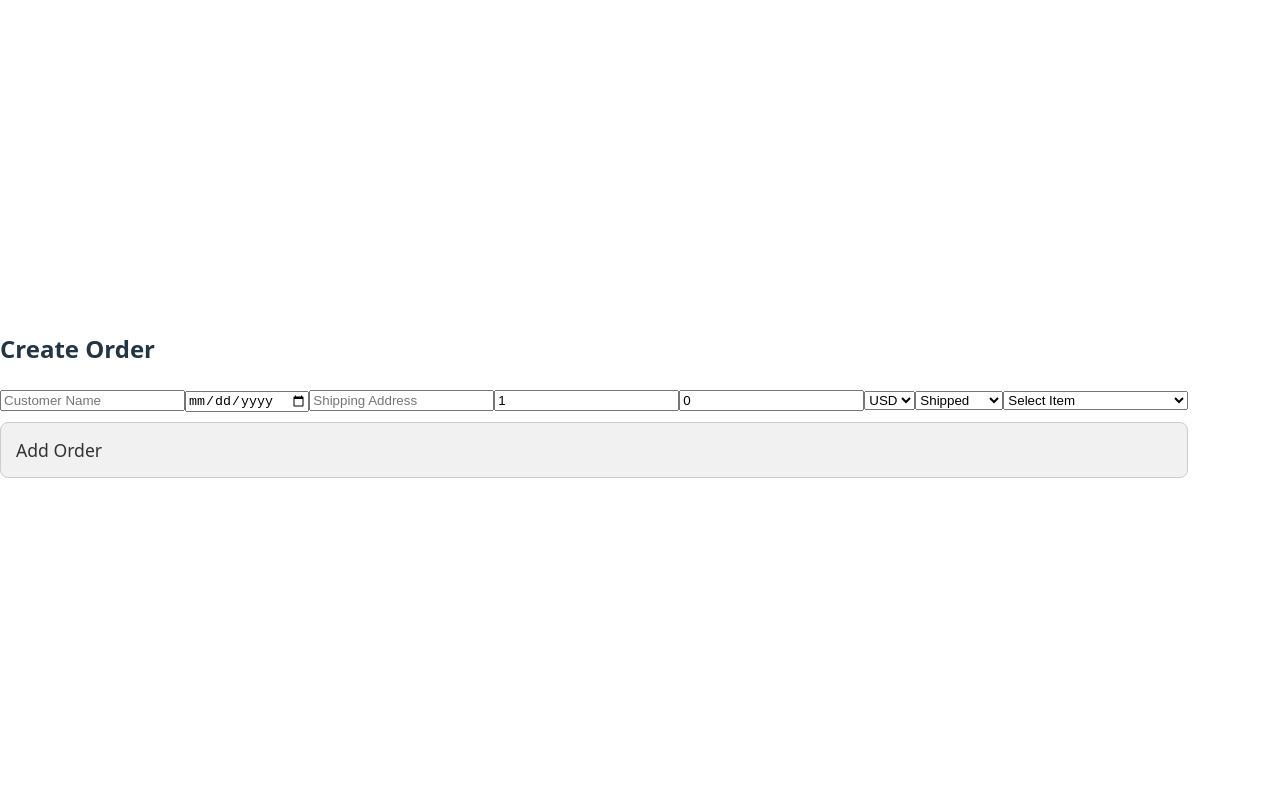
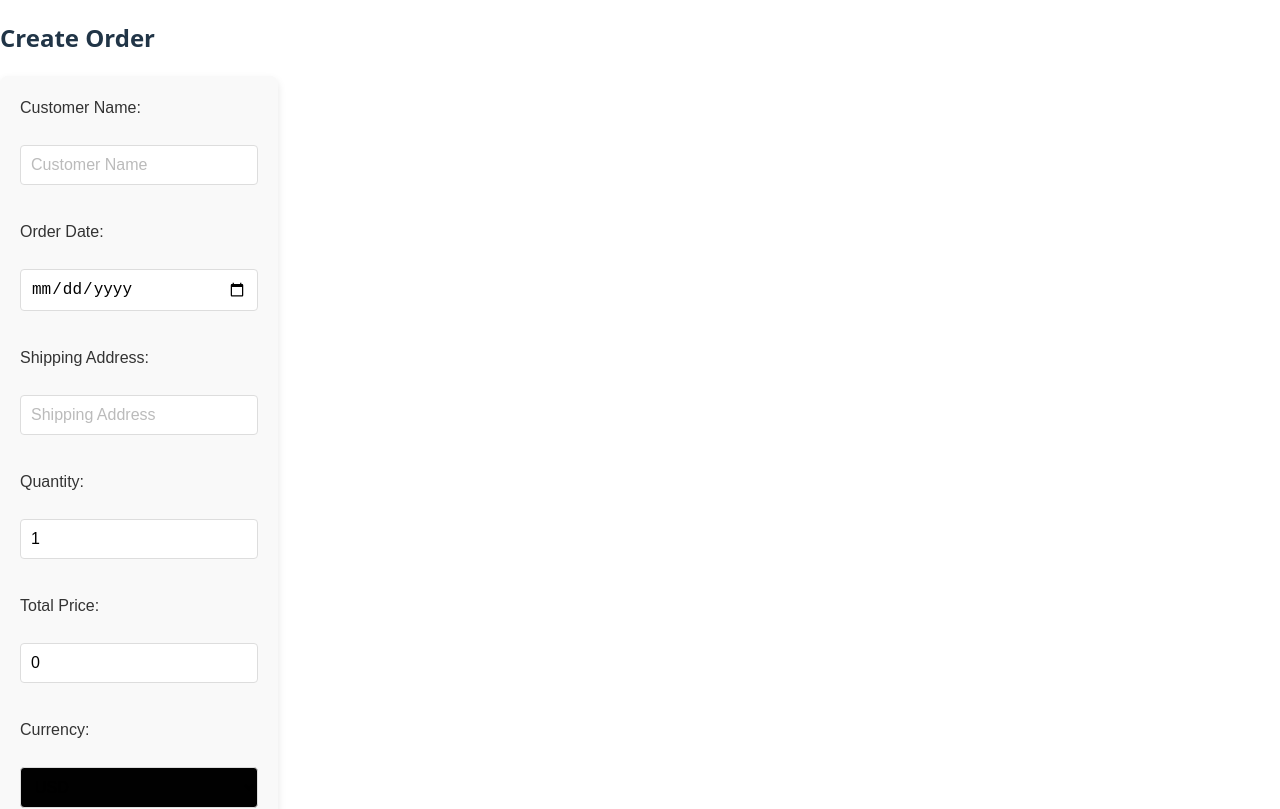
Before and after one commit to Demidova-olia/atsiskaytimas, a React (Vite) app: page /atsiskaytimas/orders/create in a window 1280 px wide. Shown: the top 809 px of the page. Built offline with nearby package versions, Linux system fonts and the light colour scheme; no server answers; data requests are answered from the project's data file.

Commit message:
corrected order form

```diff
--- a/db.json
+++ b/db.json
@@ -245,6 +245,42 @@
       "status": "Processing",
       "orderDate": "2025-06-12",
       "shippingAddress": "n/nk.m"
+    },
+    {
+      "id": "ab3d",
+      "orderId": "1742232435830",
+      "customerName": "Olia",
+      "itemId": "1",
+      "quantity": 1,
+      "totalPrice": 500,
+      "currency": "USD",
+      "status": "Processing",
+      "orderDate": "2025-03-17",
+      "shippingAddress": "sthstujhdfxgvc  twe"
+    },
+    {
+      "id": "3375",
+      "orderId": "1742233544198",
+      "customerName": "ddhdh",
+      "itemId": "1",
+      "quantity": 1,
+      "totalPrice": 500,
+      "currency": "USD",
+      "status": "Shipped",
+      "orderDate": "2025-03-17",
+      "shippingAddress": "ryhsgsffg"
+    },
+    {
+      "id": "c759",
+      "orderId": "1742234368066",
+      "customerName": "пванкы",
+      "itemId": "1",
+      "quantity": 1,
+      "totalPrice": 500,
+      "currency": "USD",
+      "status": "Shipped",
+      "orderDate": "2025-03-12",
+      "shippingAddress": "ыкпыкры"
     }
   ]
 }
--- a/src/components/CollectionForm.tsx
+++ b/src/components/CollectionForm.tsx
@@ -4,6 +4,7 @@ import { useNavigate } from 'react-router';
 import axios from 'axios';
 import { Collection, Designer } from './types';
 import { API_URL } from '../../config';
+import './FormStyle.css';
 
 const CollectionForm: React.FC = () => {
   const [name, setName] = useState('');
--- a/src/components/DesignerForm.tsx
+++ b/src/components/DesignerForm.tsx
@@ -2,6 +2,7 @@ import React, { useState, useEffect } from "react";
 import axios from "axios";
 import { Designer } from "../components/types";
 import { API_URL } from "../../config";
+import './FormStyle.css';
 
 interface DesignerFormProps {
   initialValues: Designer | null;
--- /dev/null
+++ b/src/components/FormStyle.css
@@ -0,0 +1,97 @@
+form {
+    display: flex;
+    flex-direction: column;
+    gap: 20px;
+    max-width: 500px;
+    margin: 20px auto;
+    padding: 20px;
+    background-color: #f9f9f9;
+    border-radius: 8px;
+    box-shadow: 0 4px 8px rgba(0, 0, 0, 0.1);
+    font-family: Arial, sans-serif;
+  }
+
+  input,
+  textarea,
+  select {
+    padding: 10px;
+    font-size: 16px;
+    border: 1px solid #ddd;
+    border-radius: 4px;
+    width: 100%;
+    box-sizing: border-box;
+    margin-bottom: 15px;
+  }
+  input::placeholder,
+  textarea::placeholder {
+    color: #bbb;
+  }
+  label {
+    font-size: 16px;
+    color: #333;
+    margin-bottom: 5px;
+  }
+  textarea {
+    min-height: 100px;
+    resize: vertical;
+  }
+
+  button {
+    padding: 12px 20px;
+    background-color: #007BFF;
+    color: white;
+    font-size: 16px;
+    border: none;
+    border-radius: 4px;
+    cursor: pointer;
+    transition: background-color 0.3s;
+  }
+
+  button:hover {
+    background-color: #0056b3;
+  }
+
+  button:disabled {
+    background-color: #bbb;
+    cursor: not-allowed;
+  }
+
+  p {
+    color: #d9534f;
+    font-size: 14px;
+    margin-top: 10px;
+  }
+
+  select {
+    background-color: rgb(1, 1, 1);
+  }
+
+  select:disabled {
+    color: #888;
+  }
+
+  button:disabled {
+    background-color: #ccc;
+  }
+
+  .loading,
+  .success {
+    text-align: center;
+    color: green;
+  }
+
+
+.order-item-image {
+    margin-top: 10px;
+    display: flex;
+    justify-content: center;
+    align-items: center;
+  }
+
+  .item-image {
+    max-width: 100px;
+    max-height: 100px;
+    object-fit: cover;
+    border-radius: 8px;
+    margin-top: 5px;
+  }
--- a/src/components/ItemForm.tsx
+++ b/src/components/ItemForm.tsx
@@ -2,6 +2,7 @@ import React, { useState } from 'react';
 import axios from 'axios';
 import { API_URL } from '../../config';
 import { useNavigate } from 'react-router';
+import './FormStyle.css';
 
 interface ItemFormProps {
   collectionId: string;
--- a/src/components/OrderForm.tsx
+++ b/src/components/OrderForm.tsx
@@ -4,6 +4,7 @@ import { useNavigate, useLocation } from 'react-router';
 import axios from 'axios';
 import { Order, Item } from './types';
 import { API_URL } from '../../config';
+import './FormStyle.css';
 
 const OrderForm: React.FC = () => {
   const location = useLocation();
@@ -18,6 +19,20 @@ const OrderForm: React.FC = () => {
   const [status, setStatus] = useState('Shipped');
   const [orderDate, setOrderDate] = useState('');
   const [shippingAddress, setShippingAddress] = useState('');
+  const [exchangeRates, setExchangeRates] = useState<Record<string, number>>({});
+
+  useEffect(() => {
+    const fetchExchangeRates = async () => {
+      try {
+        const response = await axios.get('https://api.exchangerate-api.com/v4/latest/USD');
+        setExchangeRates(response.data.rates);
+      } catch (error) {
+        console.error('Error fetching exchange rates:', error);
+      }
+    };
+
+    fetchExchangeRates();
+  }, []);
 
   useEffect(() => {
     const itemFromPage = location.state?.item;
@@ -26,6 +41,13 @@ const OrderForm: React.FC = () => {
       setTotalPrice(itemFromPage.price);
     }
   }, [location.state?.item]);
+
+  useEffect(() => {
+    if (exchangeRates[currency]) {
+      const newTotalPrice = location.state?.item?.price * exchangeRates[currency];
+      setTotalPrice(newTotalPrice || 0);
+    }
+  }, [currency, exchangeRates, location.state?.item?.price]);
 
   if (!context) {
     return <p>Loading...</p>;
@@ -59,7 +81,7 @@ const OrderForm: React.FC = () => {
       setQuantity(1);
       setTotalPrice(0);
       setCurrency('USD');
-      setStatus('Shipped');
+      setStatus('Processing');
       setOrderDate('');
       setShippingAddress('');
     } catch (error) {
@@ -69,6 +91,7 @@ const OrderForm: React.FC = () => {
 
   return (
     <form onSubmit={handleSubmit}>
+      <label htmlFor="customerName">Customer Name: </label>
       <input
         type="text"
         placeholder="Customer Name"
@@ -76,6 +99,8 @@ const OrderForm: React.FC = () => {
         onChange={(e) => setCustomerName(e.target.value)}
         required
       />
+
+      <label htmlFor="orderDate">Order Date: </label>
       <input
         type="date"
         placeholder="Order Date"
@@ -83,6 +108,8 @@ const OrderForm: React.FC = () => {
         onChange={(e) => setOrderDate(e.target.value)}
         required
       />
+
+      <label htmlFor="shippingAddress">Shipping Address: </label>
       <input
         type="text"
         placeholder="Shipping Address"
@@ -90,6 +117,8 @@ const OrderForm: React.FC = () => {
         onChange={(e) => setShippingAddress(e.target.value)}
         required
       />
+
+      <label htmlFor="quantity">Quantity: </label>
       <input
         type="number"
         placeholder="Quantity"
@@ -97,6 +126,8 @@ const OrderForm: React.FC = () => {
         onChange={(e) => setQuantity(Number(e.target.value))}
         required
       />
+
+      <label htmlFor="totalPrice">Total Price: </label>
       <input
         type="number"
         placeholder="Total Price"
@@ -104,6 +135,8 @@ const OrderForm: React.FC = () => {
         onChange={(e) => setTotalPrice(Number(e.target.value))}
         required
       />
+
+      <label htmlFor="currency">Currency: </label>
       <select
         value={currency}
         onChange={(e) => setCurrency(e.target.value)}
@@ -113,6 +146,8 @@ const OrderForm: React.FC = () => {
         <option value="EUR">EUR</option>
         <option value="GBP">GBP</option>
       </select>
+
+      <label htmlFor="status">Status: </label>
       <select
         value={status}
         onChange={(e) => setStatus(e.target.value)}
@@ -125,7 +160,16 @@ const OrderForm: React.FC = () => {
       </select>
 
       {location.state?.item ? (
-        <p>Item: {location.state.item.name}</p>
+        <>
+          <p>Item to order: {location.state.item.name}</p>
+          <div className="order-item-image">
+            <img
+              src={location.state.item.image}
+              alt={location.state.item.name}
+              className="item-image"
+            />
+          </div>
+        </>
       ) : (
         <select
           value={itemId}
@@ -136,6 +180,13 @@ const OrderForm: React.FC = () => {
           {items.map((item: Item) => (
             <option key={item.itemId} value={item.itemId}>
               {item.name}
+              <div className="order-item-image">
+                <img
+                  src={item.image}
+                  alt={item.name}
+                  className="item-image"
+                />
+              </div>
             </option>
           ))}
         </select>
```
Also changed, not shown: 2 other files (tests, documents, lock files or other folders).
